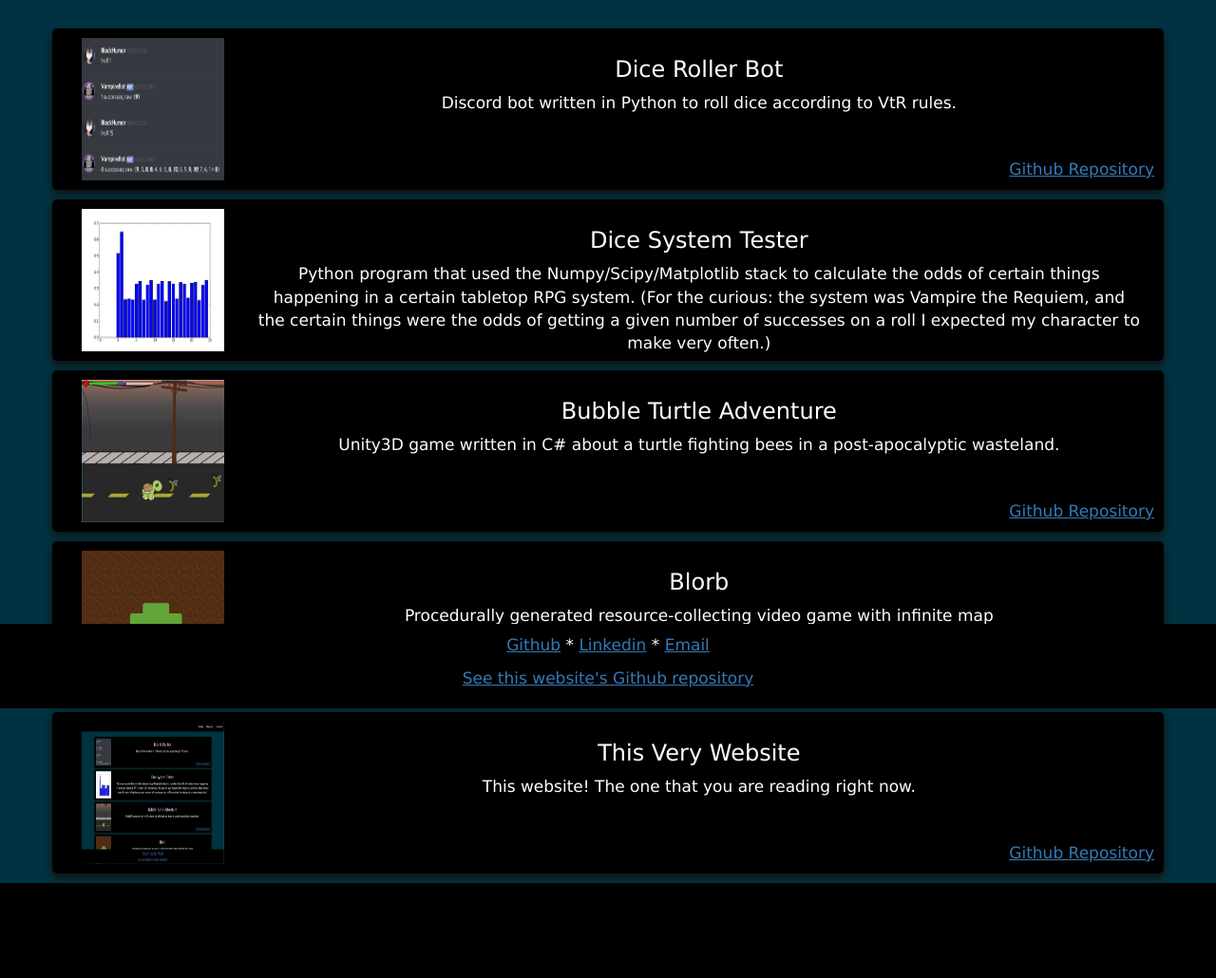
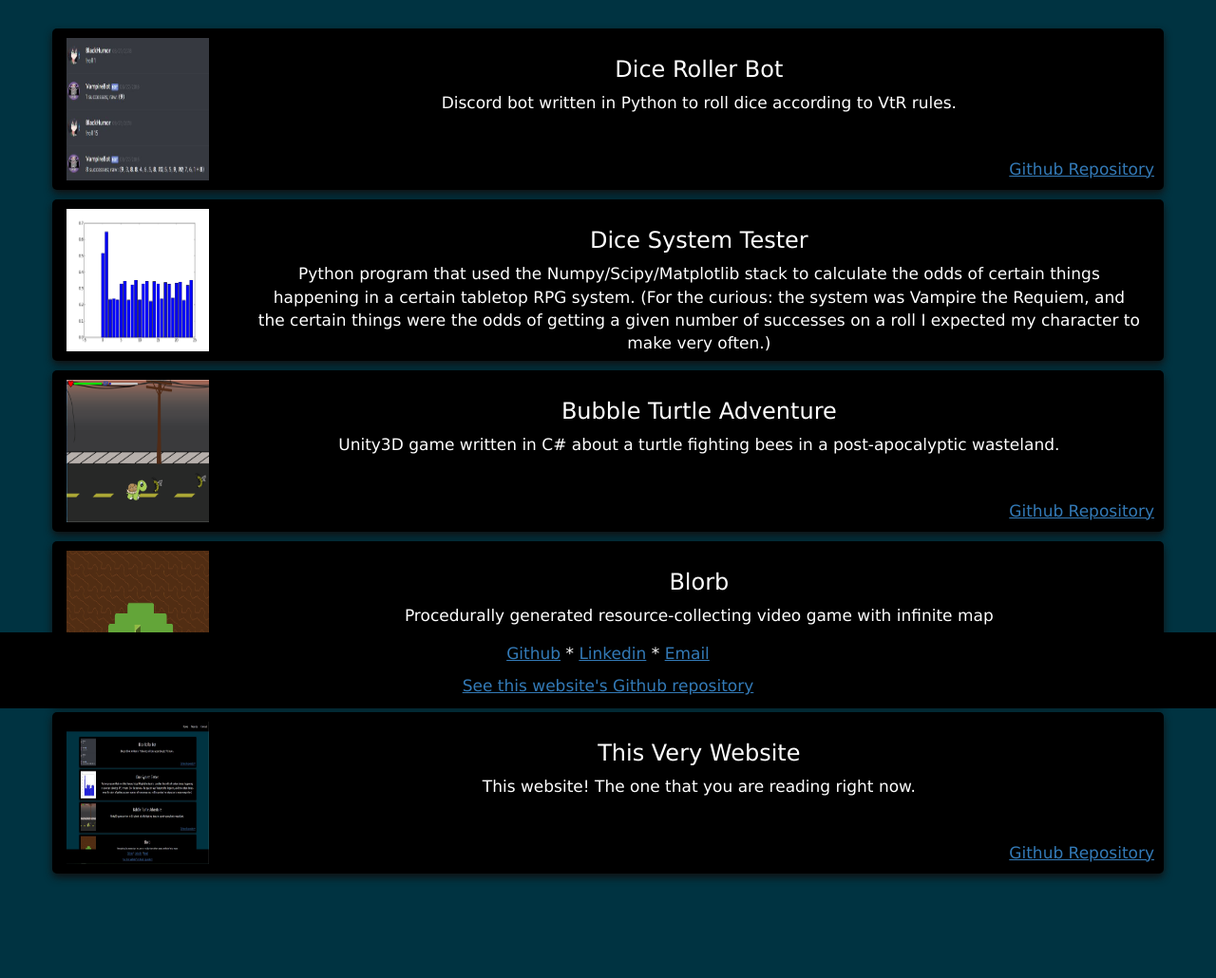
Before and after one commit to Brian-Bowyer/Personal-Website, a Flask app: page /projects in a window 1280 px wide. Shown: the part 54-1084 px from the top of the page at 95% size. Before the commit the page ends 984 px from the top, so only its background shows below. Run offline with Flask 2, Linux system fonts and the light colour scheme; some libraries are stand-ins or nearby versions.

Commit message:
fix footer positioning

```diff
--- a/website/assets/style.scss
+++ b/website/assets/style.scss
@@ -42,12 +42,17 @@ header {
 
 }
 
+main{
+    padding-bottom: 100px;
+}
+
 footer {
     background: $secondary-background-color;
     position: fixed;
     left: 0;
     bottom: 0;
     width: 100%;
+    height: 80px;
     padding: 10px;
     text-align: center;
     a{
@@ -84,14 +89,18 @@ footer {
 .project-card{
     @extend %card;
     .project-img{
+        width: 150px;
+        height: 150px;
         img {
             width: 150px;
             height: 150px;
         }
+        padding-left: 5px;
     }
 
     .project-text{
         height: 150px;
+        float: right;
     }
 
     .links{
--- a/website/static/style.css
+++ b/website/static/style.css
@@ -23,12 +23,16 @@
         header nav ul li a {
           color: #fff; }
 
+main {
+  padding-bottom: 100px; }
+
   footer {
     background: #000;
     position: fixed;
     left: 0;
     bottom: 0;
     width: 100%;
+    height: 80px;
     padding: 10px;
     text-align: center; }
     footer a {
@@ -52,11 +56,16 @@ footer {
   .content-card h1 {
     text-align: center; }
 
+.project-card .project-img {
+  width: 150px;
+  height: 150px;
+  padding-left: 5px; }
   .project-card .project-img img {
     width: 150px;
     height: 150px; }
 .project-card .project-text {
-  height: 150px; }
+  height: 150px;
+  float: right; }
   .project-card .links {
     position: absolute;
     right: 0;
--- a/website/templates/base.html
+++ b/website/templates/base.html
@@ -15,19 +15,7 @@
 {% endblock %}
 
 {% block content %}
-<footer class='container-fluid'>
-    <div class='row'>
-        <div class='col'>
-            <p>
-                <a href="https://github.com/Brian-Bowyer">Github</a> *
-                <a href="https://www.linkedin.com/in/brian-bowyer-a4290097/">Linkedin</a> *
-                <a href="mailto:brian.bowyer0@gmail.com">Email</a>
-            </p>
-
-            <p><a href="https://github.com/Brian-Bowyer/Personal-Website">See this website's Github repository</a></p>
-        </div>
-    </div>
-</footer>
+    {% include "footer.html" %}
 {% endblock %}
 
 {% block styles %}
--- /dev/null
+++ b/website/templates/footer.html
@@ -0,0 +1,15 @@
+{% block footer %}
+<footer class='container-fluid'>
+    <div class='row'>
+        <div class='col'>
+            <p>
+                <a href="https://github.com/Brian-Bowyer">Github</a> *
+                <a href="https://www.linkedin.com/in/brian-bowyer-a4290097/">Linkedin</a> *
+                <a href="mailto:brian.bowyer0@gmail.com">Email</a>
+            </p>
+
+            <p><a href="https://github.com/Brian-Bowyer/Personal-Website">See this website's Github repository</a></p>
+        </div>
+    </div>
+</footer>
+{% endblock %}
--- a/website/templates/projects.html
+++ b/website/templates/projects.html
@@ -4,7 +4,7 @@
 
 {% block content %}
 
-<div class="container">
+<main class="container">
     {% for project in PROJECTS %}
     <div class="row project-card">
         <div class="col-sm-2 project-img">
@@ -27,6 +27,6 @@
 
     </div>
     {% endfor %}
-</div>
+</main>
 {{super()}}
 {% endblock %}
```
Lines whose indentation alone changed are shown as unchanged.
